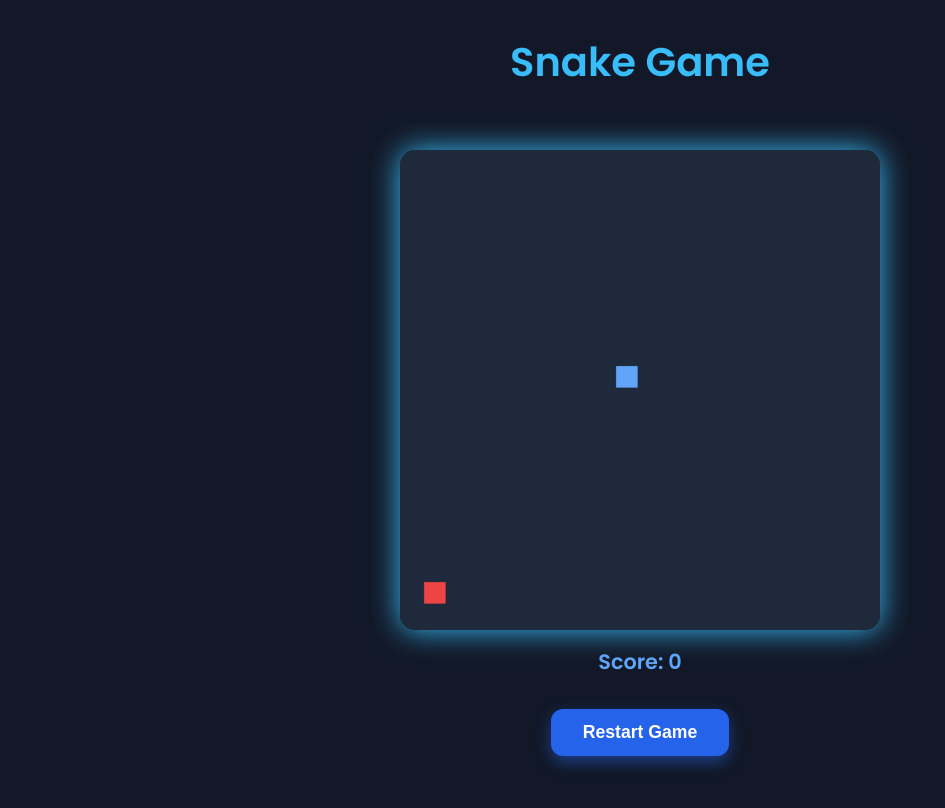
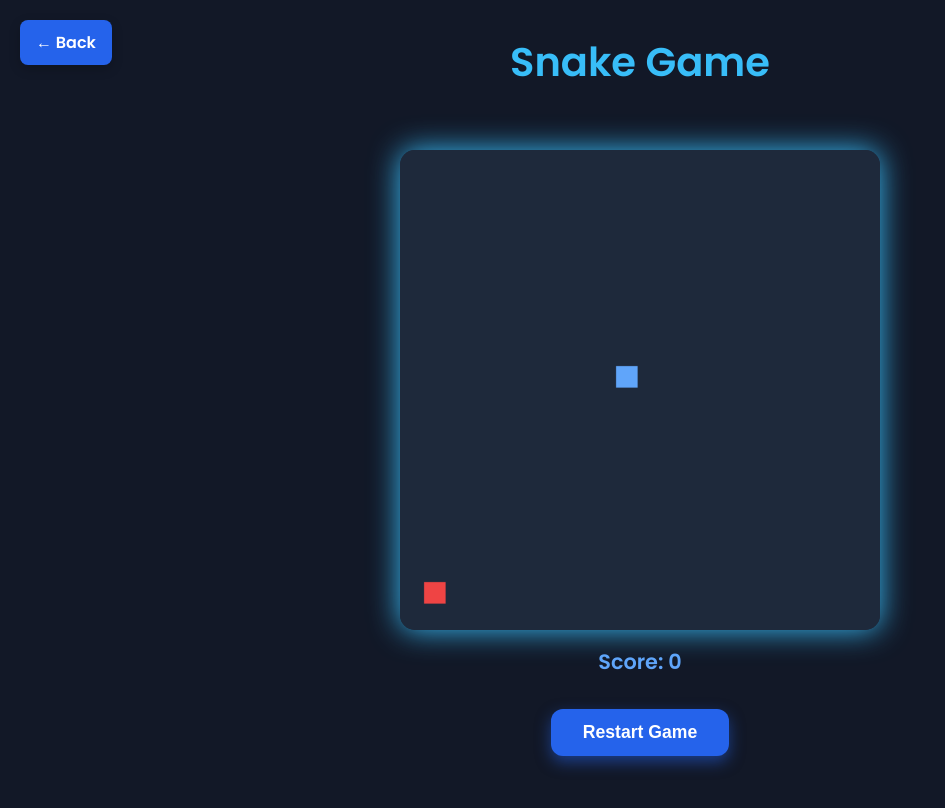
Before and after one commit to KazIDK/kaz-website, a plain HTML site: page games/snake.html in a window 1280 px wide. Shown: the whole page, without its empty margins (0-945 px from the left). Drawn offline with Linux system fonts and the light colour scheme.

Commit message:
Update snake.html

```diff
--- a/games/snake.html
+++ b/games/snake.html
@@ -87,9 +87,29 @@
   #restart-btn:hover {
     background: #1e40af;
   }
+
+  .back-btn {
+    position: absolute;
+    top: 20px;
+    left: 20px;
+    background-color: #2563eb;
+    color: white;
+    padding: 10px 16px;
+    border-radius: 8px;
+    text-decoration: none;
+    font-weight: 600;
+    box-shadow: 0 4px 12px rgba(0, 0, 0, 0.2);
+    transition: background 0.2s ease;
+    z-index: 999;
+  }
+
+  .back-btn:hover {
+    background-color: #1e40af;
+  }
 </style>
 </head>
 <body>
+  <a href="../index.html" class="back-btn">← Back</a>
   <h1>Snake Game</h1>
   <div id="event-banner"></div>
   <div id="game-container">
```
